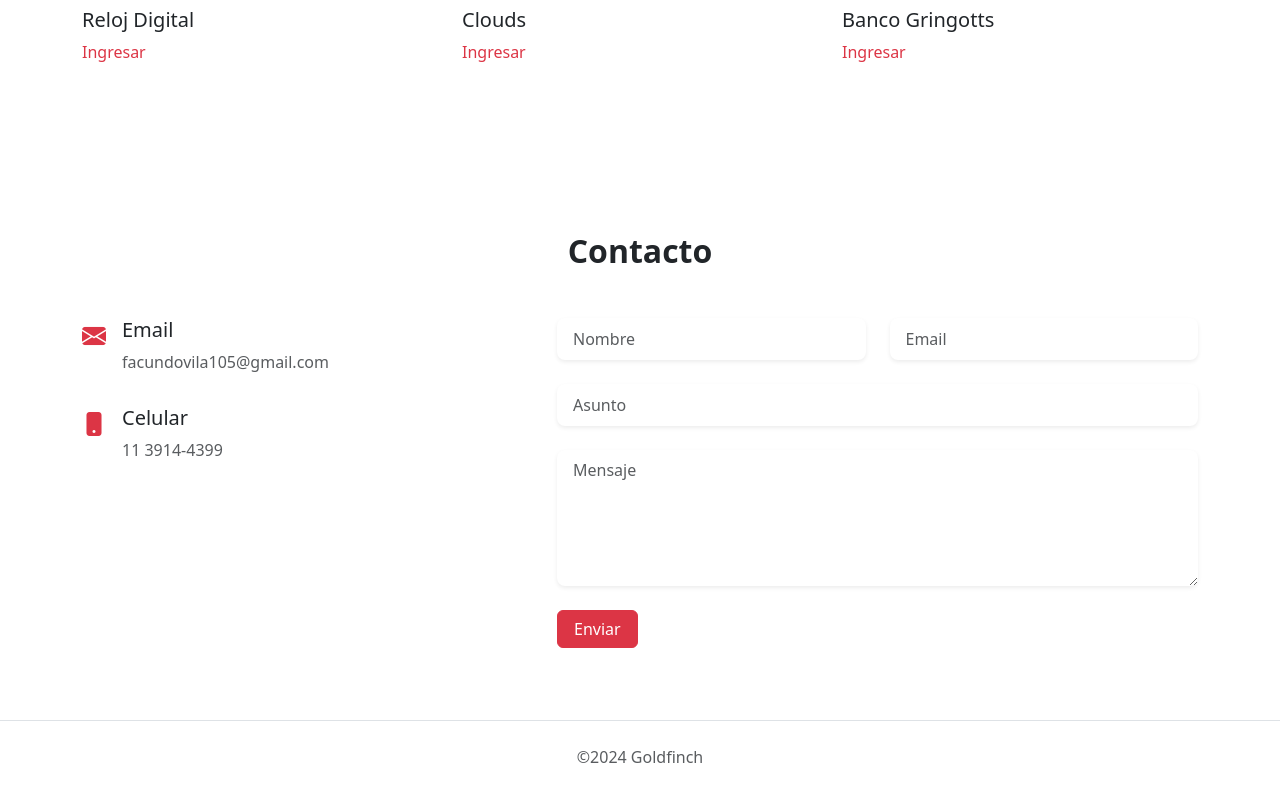
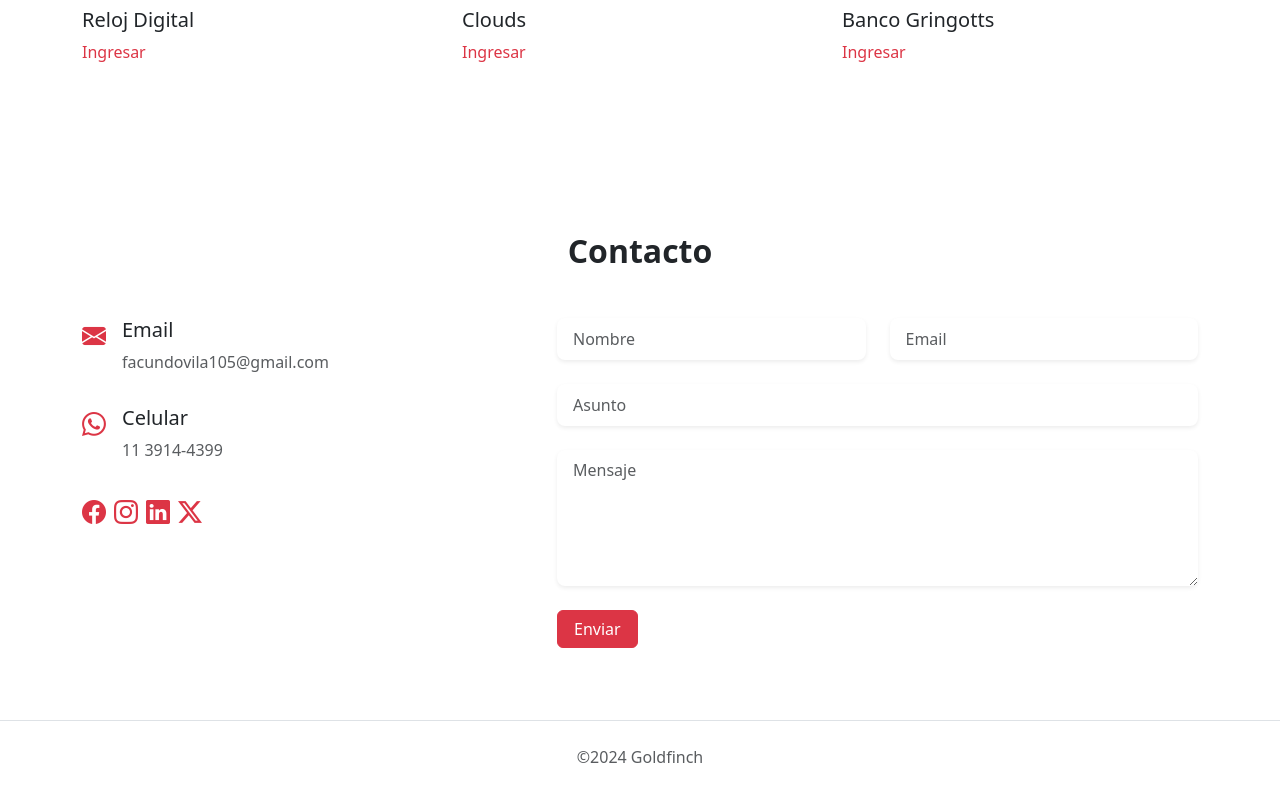
Before and after one commit to Goldfinch95/my-portfolio, an Angular app: page / in a window 1280 px wide. Shown: the part 1594-2387 px from the top of the page. Built offline with nearby package versions, Linux system fonts and the light colour scheme.

Commit message:
se agregaron redes sociales en contacto

```diff
--- a/src/app/components/contact/contact.component.html
+++ b/src/app/components/contact/contact.component.html
@@ -20,38 +20,80 @@
         </div>
         <div class="contact-item d-flex mb-3">
           <div class="icon fs-4 text-danger">
-                        <i class="bi bi-phone-fill"></i>
+            <i class="bi bi-whatsapp"></i>
           </div>
           <div class="text ms-3">
             <h3 class="fs-5">Celular</h3>
             <p class="text-muted">11 3914-4399</p>
           </div>
         </div>
+        <div class="row">
+          <div class="col-lg-12">
+            <div class="social-links">
+              <div class="icon fs-4 text-danger">
+                <a href="https://www.facebook.com/Facu.N.Vila/" class=" text-danger"><i class="bi bi-facebook"></i></a>
+                <a href="https://www.instagram.com/facu_vila/" class="px-2 text-danger"><i class="bi bi-instagram"></i></a>
+                <a href="https://www.linkedin.com/in/facundo-vila-828715278/" class="text-danger"><i class="bi bi-linkedin"></i></a>
+                <a href="https://twitter.com/Facu_Vila" class="px-2 text-danger"><i class="bi bi-twitter-x"></i></a>
+              </div>
+            </div>
+          </div>
+        </div>
       </div>
       <div class="col-md-7">
         <div class="contact-form">
-                    <form action="https://formsubmit.co/facundovila105@gmail.com" method="POST">
+          <form
+            action="https://formsubmit.co/facundovila105@gmail.com"
+            method="POST"
+          >
             <div class="row">
               <div class="col-lg-6 mb-4">
-                                <input class="form-control form-control-lg fs-6 border-0 shadow-sm" type="text"  name="name" placeholder="Nombre">
+                <input
+                  class="form-control form-control-lg fs-6 border-0 shadow-sm"
+                  type="text"
+                  name="name"
+                  placeholder="Nombre"
+                />
               </div>
               <div class="col-lg-6 mb-4">
-                                <input class="form-control form-control-lg fs-6 border-0 shadow-sm" type="email" name="email" placeholder="Email">
+                <input
+                  class="form-control form-control-lg fs-6 border-0 shadow-sm"
+                  type="email"
+                  name="email"
+                  placeholder="Email"
+                />
               </div>
             </div>
             <div class="row">
               <div class="col-lg-12 mb-4">
-                                <input class="form-control form-control-lg fs-6 border-0 shadow-sm" type="text" name="subject" placeholder="Asunto">
+                <input
+                  class="form-control form-control-lg fs-6 border-0 shadow-sm"
+                  type="text"
+                  name="subject"
+                  placeholder="Asunto"
+                />
               </div>
             </div>
             <div class="row">
               <div class="col-lg-12 mb-4">
-                                <textarea rows="5" class="form-control form-control-lg fs-6 border-0 shadow-sm" type="text" name="coments" placeholder="Mensaje"></textarea>
+                <textarea
+                  rows="5"
+                  class="form-control form-control-lg fs-6 border-0 shadow-sm"
+                  type="text"
+                  name="coments"
+                  placeholder="Mensaje"
+                ></textarea>
               </div>
             </div>
             <div class="row">
               <div class="col-lg-12">
-                                <button type="submit" value="Enviar" class="btn btn-danger px-3">Enviar</button>
+                <button
+                  type="submit"
+                  value="Enviar"
+                  class="btn btn-danger px-3"
+                >
+                  Enviar
+                </button>
               </div>
             </div>
           </form>
```
Lines whose indentation alone changed are shown as unchanged.
